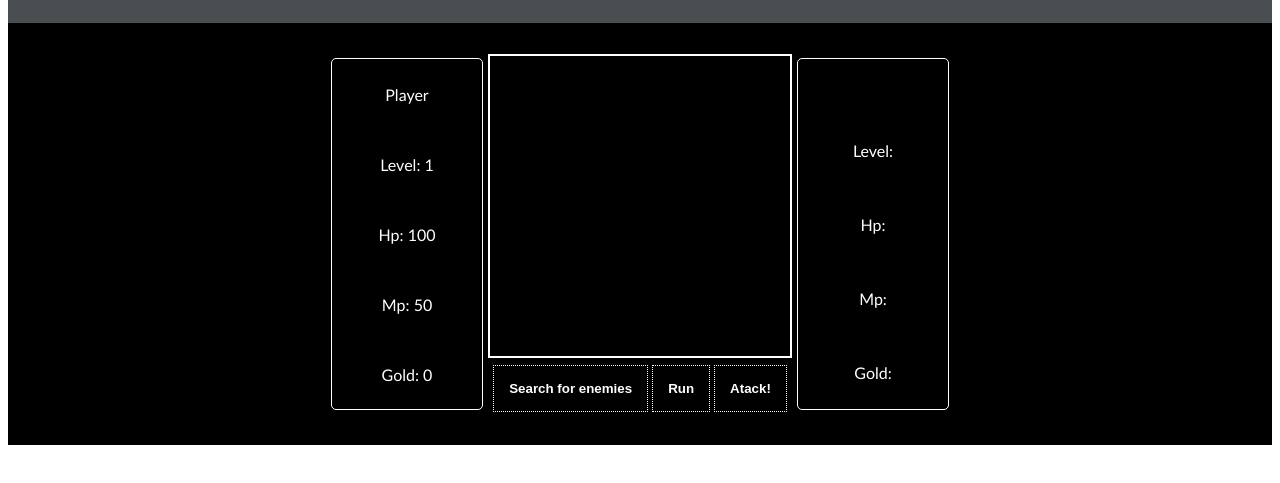
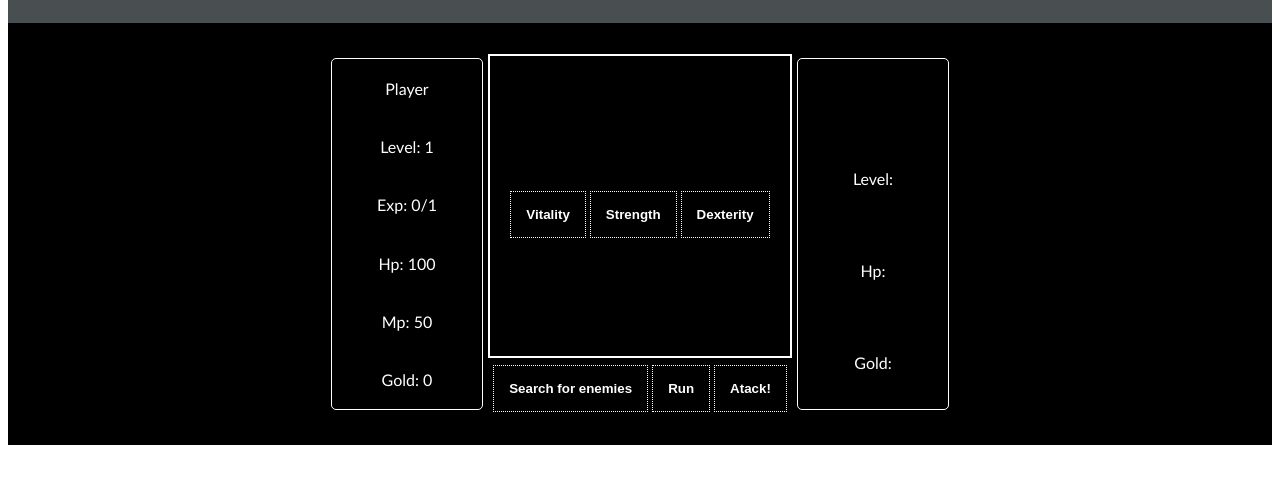
Before and after one commit to cessar1/React--SimpleGame, a React app: page /game in a window 1280 px wide. Shown: the part 65-548 px from the top of the page. Built offline with nearby package versions, Linux system fonts and the light colour scheme.

Commit message:
Added new functions
added leveling function and status system.

```diff
--- a/src/Card.js
+++ b/src/Card.js
@@ -1,13 +1,18 @@
 import React from "react";
 import style from "./card.module.css";
 
-function Card({ name, lv, hp, mp, gold }) {
+function Card({ name, lv, currentExp, nextExp, hp, mp, gold }) {
   return (
     <div className={style.card}>
       <p>{name}</p>
       <p>Level: {lv}</p>
+      {name === "Player" && (
+        <p>
+          Exp: {currentExp}/{nextExp}
+        </p>
+      )}
       <p>Hp: {hp}</p>
-      <p>Mp: {mp}</p>
+      {name === "Player" && <p>Mp: {mp}</p>}
       <p>Gold: {gold}</p>
     </div>
   );
--- a/src/Game.js
+++ b/src/Game.js
@@ -1,19 +1,33 @@
-import React, { useState } from "react";
+import React, { useState, useEffect } from "react";
 import Card from "./Card";
 import Screen from "./Screen";
 import style from "./game.module.css";
 import enemies from "./enemies.json";
+import levelUp from "./GameMechanics";
+
 const Game = () => {
-  const [turn, setTurn] = useState("player");
+  const [damage, setDamage] = useState(10);
   const [life, setLife] = useState(100);
   const [level, setLevel] = useState(1);
   const [enemy, setEnemy] = useState({});
   const [text, setText] = useState("");
   const [gold, setGold] = useState(0);
   const [enemyDied, setEnemyDied] = useState(false);
+  const [currentExp, setCurrentExp] = useState(0);
+  const [nextExp, setNextExp] = useState(1);
 
+  useEffect(() => {
+    handleLevelAndExp();
+  });
+  const handleLevelAndExp = () => {
+    if (currentExp >= nextExp) {
+      setLevel(level + 1);
+      setCurrentExp(0);
+      setNextExp(2 ** level);
+      setDamage(damage + level);
+    }
+  };
   const searchEnemies = () => {
-    showMessage("Looking for enemies");
     setEnemyDied(false);
     const number = Math.floor(Math.random() * enemies.length);
     const enem = enemies[number];
@@ -22,18 +36,19 @@ const Game = () => {
       name: enem.name,
       life: enem.hp,
       mana: enem.mp,
-      damage: enem.damage
+      damage: enem.damage,
+      gold: enem.gold,
+      exp: enem.exp
     });
   };
   const fight = () => {
-    if (life > 0 && enemy.life > 0) {
-      const damage = 10;
-      showMessage(`You hit by ${damage} of damage`);
-      if (enemy.life >= 1) {
-        setEnemy({ ...enemy, life: enemy.life - damage });
-      } else {
-        setEnemyDied(true);
-      }
+    showMessage(`You hit by ${damage} of damage`);
+    if (enemy.life >= 1) {
+      setEnemy({ ...enemy, life: enemy.life - damage });
+    } else {
+      setGold(gold + enemy.gold);
+      setCurrentExp(currentExp + enemy.exp);
+      setEnemyDied(true);
     }
   };
   const showMessage = message => {
@@ -46,7 +61,15 @@ const Game = () => {
   return (
     <div className={style.game}>
       <div>
-        <Card name={"Player"} lv={level} hp={life} mp={50} gold={gold} />
+        <Card
+          name={"Player"}
+          lv={level}
+          currentExp={currentExp}
+          nextExp={nextExp}
+          hp={life}
+          mp={50}
+          gold={gold}
+        />
       </div>
       <div>
         <Screen text={text} />
@@ -62,8 +85,8 @@ const Game = () => {
         <Card
           name={enemy.name}
           lv={enemy.level}
-          hp={enemy.life}
-          mp={enemy.mp}
+          hp={enemy.life < 0 ? 0 : enemy.life}
+          gold={enemy.gold}
         />
       </div>
     </div>
--- /dev/null
+++ b/src/GameMechanics.js
@@ -0,0 +1,10 @@
+const levelUp = (level, currentExp, nextExp) => {
+  if (currentExp >= nextExp) {
+    level = level + 1;
+    currentExp = 0;
+    nextExp = 2 ** nextExp;
+  }
+  return { level, currentExp, nextExp };
+};
+
+export default levelUp;
--- a/src/Screen.js
+++ b/src/Screen.js
@@ -1,10 +1,55 @@
-import React from "react";
+import React, { useState } from "react";
 import Card from "./Card";
 
 const Screen = ({ text }) => {
+  const [color, setColor] = useState("gray");
+  const [showMessage, setShowMessage] = useState(false);
+
+  const on_mouse_enter = e => {
+    setShowMessage(true);
+    if (e.target.id === "vit") {
+      setShowMessage("Increse by 5 maximun Hp");
+    }
+    if (e.target.id === "str") {
+      setShowMessage("Increse by 2 physical damage");
+    }
+    if (e.target.id === "dex") {
+      setShowMessage("Increse by 1 physical defence");
+    }
+  };
+  const on_mouse_exit = () => {
+    setColor("gray");
+    setShowMessage(false);
+  };
+
   return (
     <div className="screen">
-      <p>{text}</p>
+      <div>
+        <p>{text}</p>
+      </div>
+      <div>
+        <button
+          id={"vit"}
+          onMouseEnter={on_mouse_enter}
+          onMouseLeave={on_mouse_exit}
+        >
+          Vitality
+        </button>
+        <button
+          id={"str"}
+          onMouseEnter={on_mouse_enter}
+          onMouseLeave={on_mouse_exit}
+        >
+          Strength
+        </button>
+        <button
+          id={"dex"}
+          onMouseEnter={on_mouse_enter}
+          onMouseLeave={on_mouse_exit}
+        >
+          Dexterity
+        </button>
+      </div>
     </div>
   );
 };
--- a/src/styles.css
+++ b/src/styles.css
@@ -21,7 +21,7 @@
 }
 .screen {
   display: flex;
-  flex-direction: row;
+  flex-direction: column;
   justify-content: center;
   align-items: center;
 
@@ -42,3 +42,6 @@ button {
   border: 1px dotted white;
   margin: 2px;
 }
+button:hover {
+  background-color: red;
+}
```
